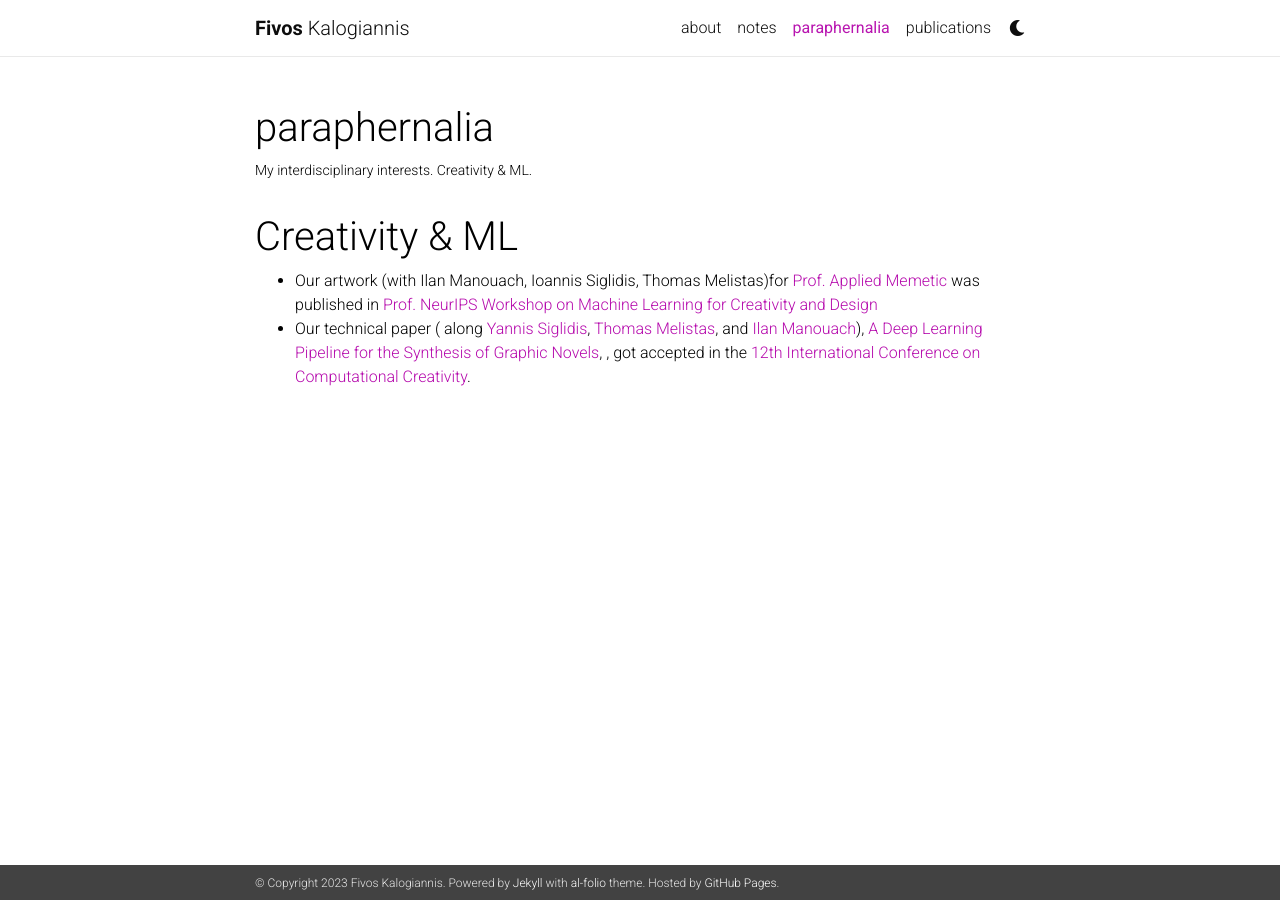
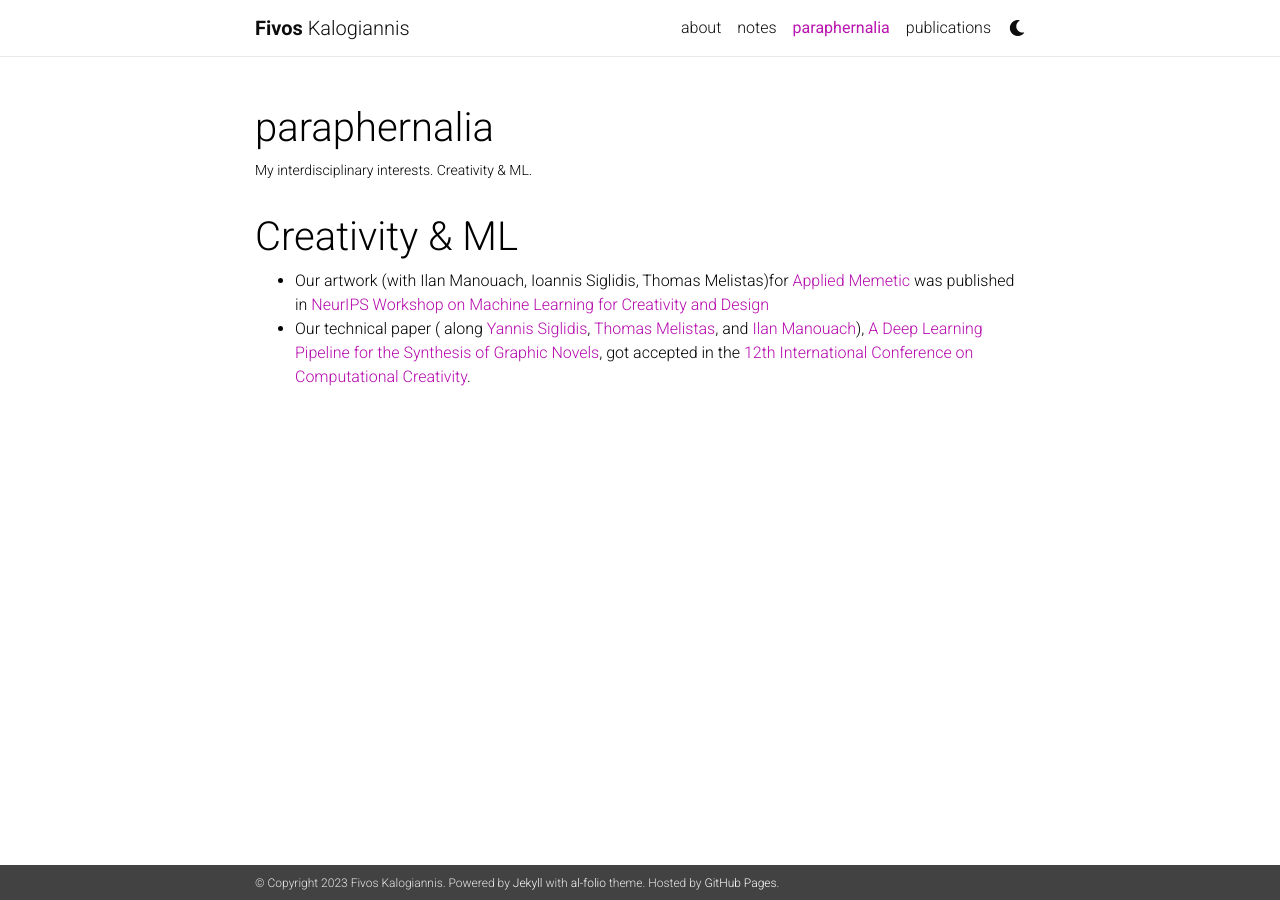
Before and after one commit to fivoskal/fivoskal.github.io, a Jekyll site: the page built from _pages/paraphernalia.md, in a window 1280 px wide. Built offline with Jekyll 4.4.1, drawn with Linux system fonts in a browser that asks for light colours; nearby versions of some CDN libraries; comment, search, counter and statistics services are not loaded; a style sheet for code colours, icons or effects is not loaded.

Commit message:
Update paraphernalia.md
wtf?

```diff
--- a/_pages/paraphernalia.md
+++ b/_pages/paraphernalia.md
@@ -12,14 +12,14 @@ display_categories: [fun]
 # Creativity & ML
 <ul>
   <li>
-  Our artwork (with Ilan Manouach, Ioannis Siglidis, Thomas Melistas)for <a href="https://www.appliedmemetic.com/" target="_blank">Prof. Applied Memetic</a>
+  Our artwork (with Ilan Manouach, Ioannis Siglidis, Thomas Melistas)for <a href="https://www.appliedmemetic.com/" target="_blank">Applied Memetic</a>
   was published in
-  <a href="http://www.aiartonline.com/design-2020/ilan-manouach-ioannis-siglidis-thomas-melistas-and-fivos-kalogiannis/" target="_blank">Prof. NeurIPS Workshop on Machine Learning for Creativity and Design</a>
+  <a href="http://www.aiartonline.com/design-2020/ilan-manouach-ioannis-siglidis-thomas-melistas-and-fivos-kalogiannis/" target="_blank">NeurIPS Workshop on Machine Learning for Creativity and Design</a>
   </li>
   <li>Our technical paper ( along <a href="https://fr.linkedin.com/in/yiannis-siglidis-7a54801b8" target="_blank">Yannis Siglidis</a>,
   <a href="https://gr.linkedin.com/in/thomas-melistas" target="_blank">Thomas Melistas</a>, and
   <a href="https://ilanmanouach.com/" target="_blank">Ilan Manouach</a>),
-  <a href="https://computationalcreativity.net/iccc21/wp-content/uploads/2021/09/ICCC_2021_paper_52.pdf" target="_blank">A Deep Learning Pipeline for the Synthesis of Graphic Novels</a>, , got accepted in the
+  <a href="https://computationalcreativity.net/iccc21/wp-content/uploads/2021/09/ICCC_2021_paper_52.pdf" target="_blank">A Deep Learning Pipeline for the Synthesis of Graphic Novels</a>, got accepted in the
   <a href="https://computationalcreativity.net/iccc21/" target="_blank">12th International Conference on Computational Creativity</a>.
 </li>
 </ul>
```
